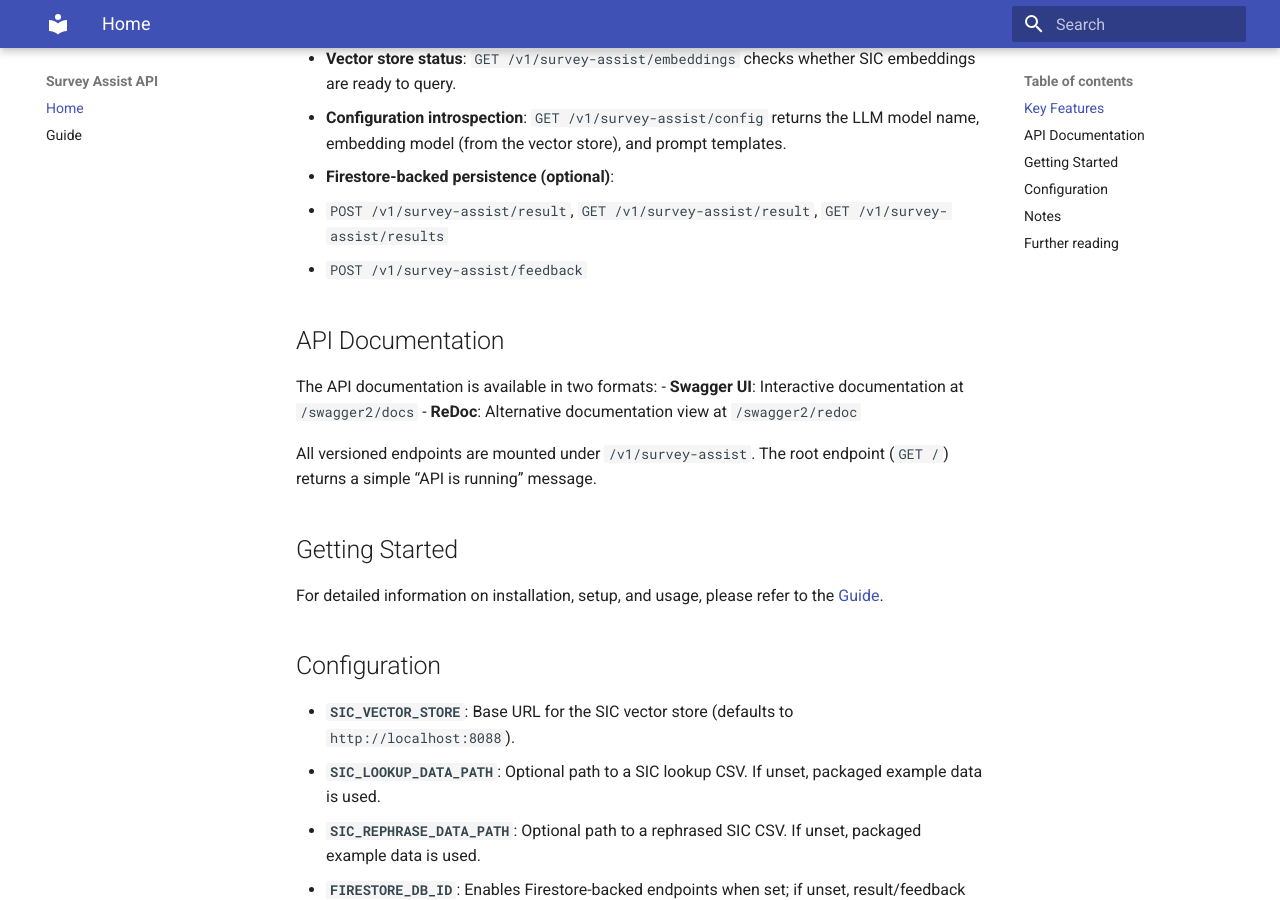
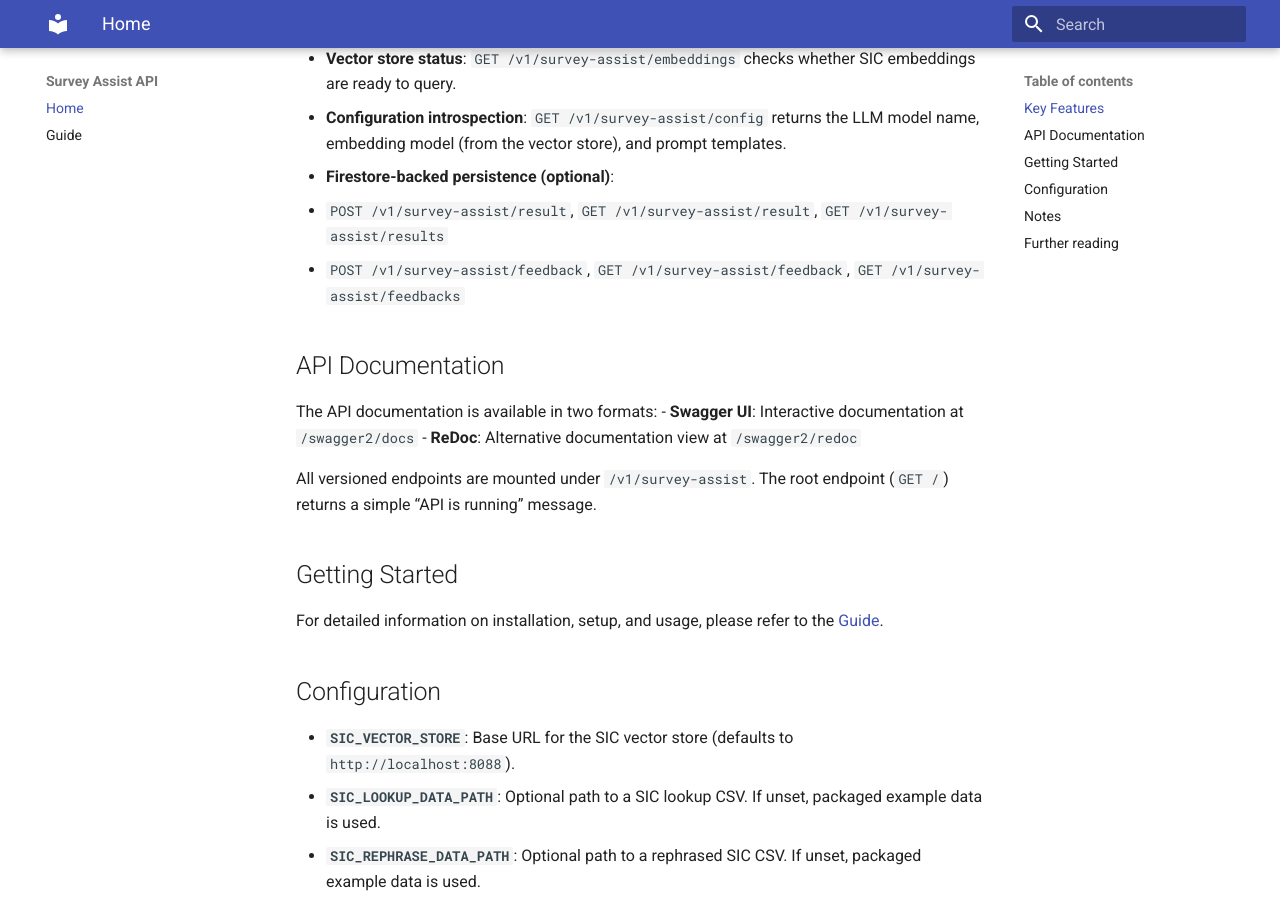
Before and after one commit to ONSdigital/survey-assist-api, an MkDocs documentation site: the page built from docs/index.md, in a window 1280 px wide and 900 px high, scrolled down 420 px. Built offline with MkDocs 1.6.1 and Material for MkDocs 9.7.7, drawn with Linux system fonts in a browser that asks for light colours.

Commit message:
add feedbacks endpoint

```diff
--- a/docs/index.md
+++ b/docs/index.md
@@ -10,7 +10,7 @@ The Survey Assist API is a FastAPI service that provides SIC (Standard Industria
 - **Configuration introspection**: `GET /v1/survey-assist/config` returns the LLM model name, embedding model (from the vector store), and prompt templates.
 - **Firestore-backed persistence (optional)**:
   - `POST /v1/survey-assist/result`, `GET /v1/survey-assist/result`, `GET /v1/survey-assist/results`
-  - `POST /v1/survey-assist/feedback`
+  - `POST /v1/survey-assist/feedback`, `GET /v1/survey-assist/feedback`, `GET /v1/survey-assist/feedbacks`
 
 ## API Documentation
 
```
